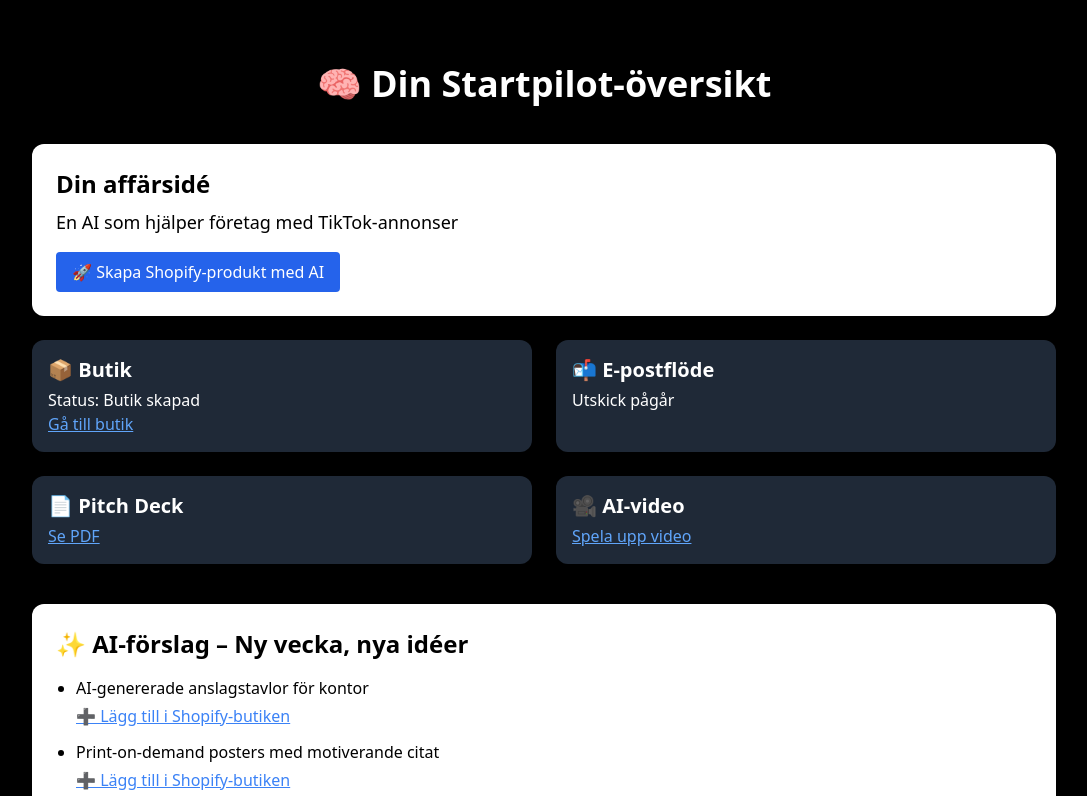
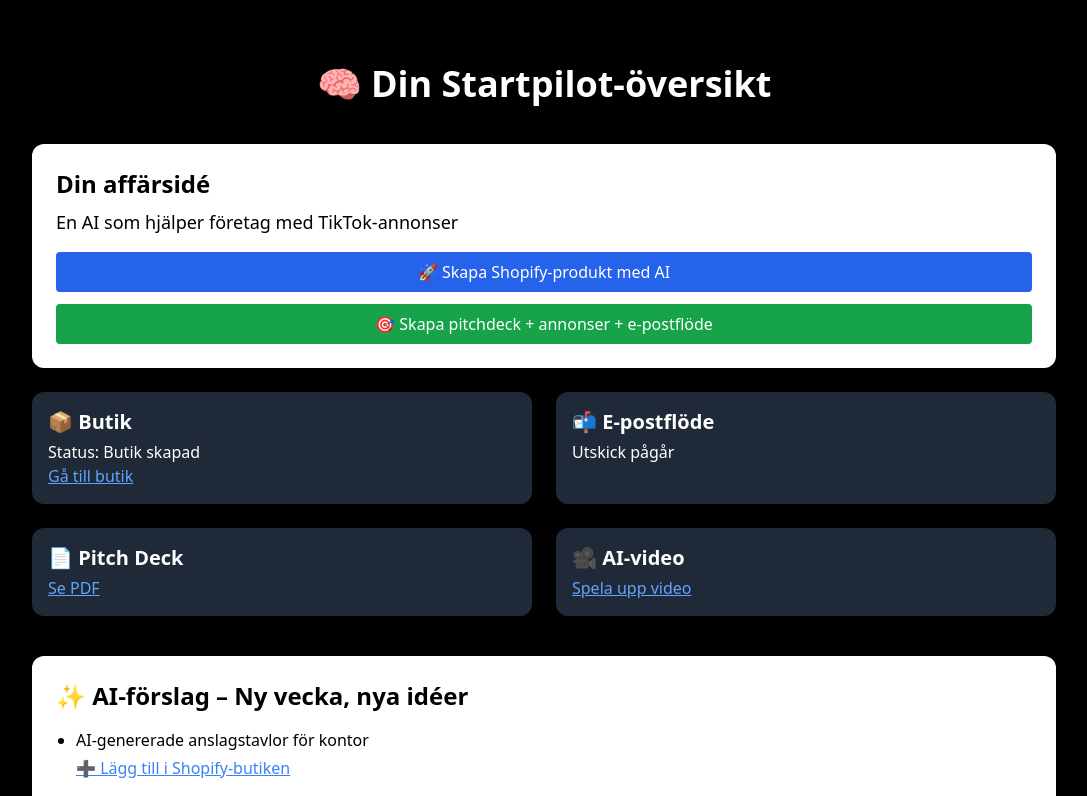
Before and after one commit to hrgr01/startpilot, a Next.js app: page /dashboard in a window 1280 px wide. Shown: the top 796 px of the page, without its empty margins (96-1183 px from the left). Built offline with nearby package versions, Linux system fonts and the light colour scheme.

Commit message:
Update dashboard.js

```diff
--- a/pages/dashboard.js
+++ b/pages/dashboard.js
@@ -24,7 +24,10 @@ export default function Dashboard() {
         title: "Smarta kalendrar för ADHD-användare",
         shopifyProduct: "kalender"
       }
-    ]
+    ],
+    pitchReady: false,
+    emailReady: false,
+    adsReady: false
   });
 
   const handleCreateStore = async (product) => {
@@ -38,9 +41,25 @@ export default function Dashboard() {
       headers: { "Content-Type": "application/json" },
       body: JSON.stringify({ idea: userData.idea })
     });
-
     const data = await res.json();
     if (data?.productLink) window.open(data.productLink, "_blank");
+  };
+
+  const handlePitchAndMarketing = async () => {
+    const res = await fetch("/api/generate-assets", {
+      method: "POST",
+      headers: { "Content-Type": "application/json" },
+      body: JSON.stringify({ idea: userData.idea })
+    });
+    const data = await res.json();
+    if (data?.success) {
+      setUserData((prev) => ({
+        ...prev,
+        pitchReady: true,
+        emailReady: true,
+        adsReady: true
+      }));
+    }
   };
 
   return (
@@ -58,12 +77,20 @@ export default function Dashboard() {
         <div className="bg-white text-black p-6 rounded-xl mb-6">
           <h2 className="text-2xl font-bold mb-2">Din affärsidé</h2>
           <p className="text-lg">{userData.idea}</p>
-          <button
-            onClick={handleAIStoreGeneration}
-            className="mt-4 px-4 py-2 bg-blue-600 text-white rounded hover:bg-blue-700"
-          >
-            🚀 Skapa Shopify-produkt med AI
-          </button>
+          <div className="mt-4 flex flex-col gap-3">
+            <button
+              onClick={handleAIStoreGeneration}
+              className="px-4 py-2 bg-blue-600 text-white rounded hover:bg-blue-700"
+            >
+              🚀 Skapa Shopify-produkt med AI
+            </button>
+            <button
+              onClick={handlePitchAndMarketing}
+              className="px-4 py-2 bg-green-600 text-white rounded hover:bg-green-700"
+            >
+              🎯 Skapa pitchdeck + annonser + e-postflöde
+            </button>
+          </div>
         </div>
 
         <div className="grid md:grid-cols-2 gap-6 mb-6">
@@ -78,6 +105,7 @@ export default function Dashboard() {
           <div className="bg-gray-800 p-4 rounded-xl">
             <h3 className="text-xl font-semibold mb-1">📬 E-postflöde</h3>
             <p>{userData.emailFlowStatus}</p>
+            {userData.emailReady && <p className="text-green-400">✅ Klart</p>}
           </div>
         </div>
 
@@ -87,6 +115,7 @@ export default function Dashboard() {
             <a href={userData.pitchLink} target="_blank" className="underline text-blue-400">
               Se PDF
             </a>
+            {userData.pitchReady && <p className="text-green-400">✅ Genererad</p>}
           </div>
 
           <div className="bg-gray-800 p-4 rounded-xl">
```
